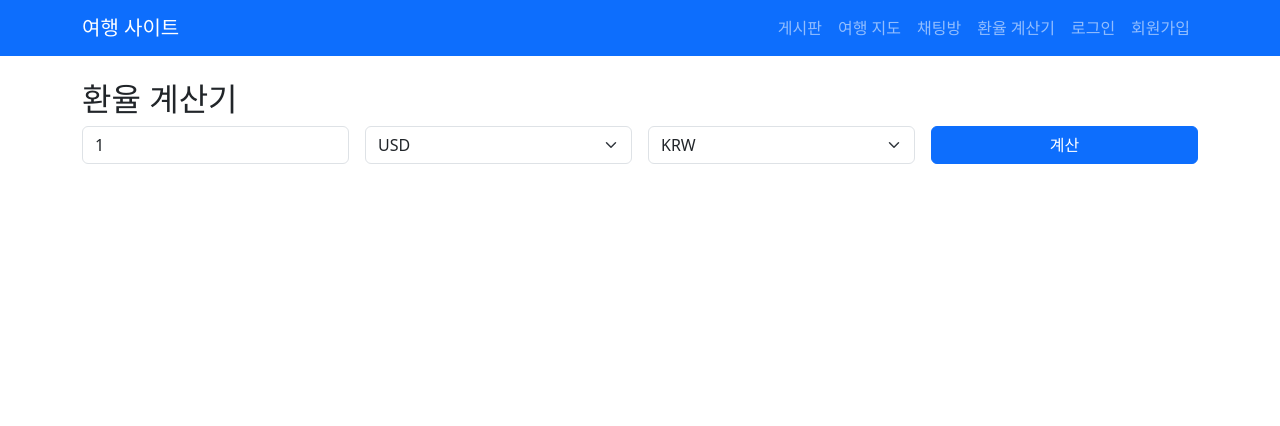
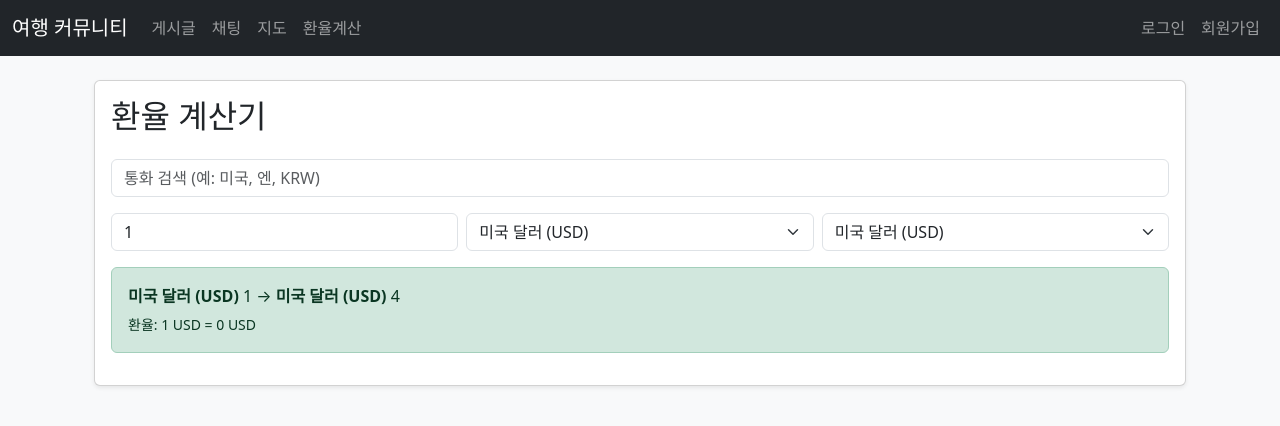
Before and after one commit to dcw15410-del/travel_site, a Flask app: page /currency in a window 1280 px wide. Shown: the top 426 px of the page. Run offline with Flask 3, Linux system fonts and the light colour scheme; data that the repository does not hold is empty; some libraries are stand-ins or nearby versions.

Commit message:
update-2025-09-27-am03:32

```diff
--- a/app.py
+++ b/app.py
@@ -3,7 +3,7 @@ eventlet.monkey_patch()
 
 from flask import Flask, render_template, request, redirect, session, flash, url_for, jsonify
 from flask_sqlalchemy import SQLAlchemy
-from flask_socketio import SocketIO, emit, join_room, leave_room
+from flask_socketio import SocketIO, emit, join_room, leave_room, disconnect
 from werkzeug.security import generate_password_hash, check_password_hash
 from werkzeug.utils import secure_filename
 from datetime import datetime
@@ -71,15 +71,14 @@ TIMEZONE_MAP = {
     "필리핀": "Asia/Manila",
     "태국": "Asia/Bangkok"
 }
-
-room_users = {room: 0 for room in CHAT_ROOMS}
-user_rooms = {}  # sid -> room
+room_users = {room: 0 for room in CHAT_ROOMS}  # 인원 관리
+user_rooms = {}  # 각 연결별 사용자가 들어간 방 추적 {sid: room}
 
 # -----------------------------
 # 공통 템플릿 변수
 # -----------------------------
 @app.context_processor
-def inject_common():
+def inject_user_and_subscription_and_times():
     user, subscribed = None, False
     if "user_id" in session:
         user = User.query.get(session["user_id"])
@@ -88,24 +87,28 @@ def inject_common():
 
     room_times = {}
     for room in CHAT_ROOMS:
-        tz = pytz.timezone(TIMEZONE_MAP[room])
-        room_times[room] = datetime.now(tz).strftime("%H:%M:%S")
+        try:
+            tz = pytz.timezone(TIMEZONE_MAP[room])
+            room_times[room] = datetime.now(tz).strftime("%H:%M:%S")
+        except Exception:
+            room_times[room] = datetime.utcnow().strftime("%H:%M:%S")
 
     return dict(
         current_user=user,
         is_subscribed=subscribed,
         chat_rooms=CHAT_ROOMS,
         room_times=room_times,
-        room_users=room_users
+        room_users=room_users,
+        timezone_map=TIMEZONE_MAP
     )
 
 # -----------------------------
-# 기본 라우트
+# 메인 / 글 관련 라우트
 # -----------------------------
 @app.route('/')
 def index():
-    posts = Post.query.order_by(Post.created_at.desc()).limit(3).all()
-    return render_template("index.html", posts=posts)
+    latest_posts = Post.query.order_by(Post.created_at.desc()).limit(3).all()
+    return render_template("index.html", posts=latest_posts)
 
 @app.route('/posts')
 def posts():
@@ -120,66 +123,89 @@ def post_detail(post_id):
 @app.route('/post/new', methods=['GET','POST'])
 def new_post():
     if "user_id" not in session:
-        flash("로그인이 필요합니다.")
+        flash("글 작성은 로그인 후 가능합니다.")
         return redirect(url_for('login'))
     if request.method == 'POST':
-        title = request.form['title']
-        content = request.form['content']
+        title = request.form.get('title','').strip()
+        content = request.form.get('content','').strip()
         file = request.files.get('image')
+
+        if not title or not content:
+            flash("제목과 내용을 입력하세요.")
+            return redirect(url_for('new_post'))
+
         filename = None
         if file and file.filename:
             filename = secure_filename(file.filename)
             file.save(os.path.join(app.config['UPLOAD_FOLDER'], filename))
-        excerpt = content[:280] + "..." if len(content) > 280 else content
-        post = Post(title=title, content=content, excerpt=excerpt, image=filename, user_id=session['user_id'])
+
+        excerpt = (content[:280] + '...') if len(content) > 280 else content
+        post = Post(title=title, content=content, excerpt=excerpt,
+                    image=filename, user_id=session['user_id'])
         db.session.add(post)
         db.session.commit()
+        flash("새 글이 등록되었습니다.")
         return redirect(url_for('posts'))
     return render_template("new_post.html")
 
 @app.route('/post/<int:post_id>/delete', methods=['POST'])
 def delete_post(post_id):
+    if "user_id" not in session:
+        flash("로그인 후 삭제 가능합니다.")
+        return redirect(url_for('login'))
+
     post = Post.query.get_or_404(post_id)
-    if session.get('user_id') != post.user_id:
-        flash("삭제 권한이 없습니다.")
-        return redirect(url_for('post_detail', post_id=post_id))
+    if post.user_id != session["user_id"]:
+        flash("본인 글만 삭제할 수 있습니다.")
+        return redirect(url_for('post_detail', post_id=post.id))
+
     db.session.delete(post)
     db.session.commit()
+    flash("게시글이 삭제되었습니다.")
     return redirect(url_for('posts'))
 
 # -----------------------------
-# 회원가입/로그인
+# 회원가입 / 로그인 / 로그아웃
 # -----------------------------
 @app.route('/register', methods=['GET','POST'])
 def register():
     if request.method == 'POST':
-        user = User(
-            username=request.form['username'],
-            nickname=request.form['nickname'],
-            email=request.form['email'],
-            password_hash=generate_password_hash(request.form['password'])
-        )
+        username = request.form.get('username','').strip()
+        nickname = request.form.get('nickname','').strip()
+        email = request.form.get('email','').strip().lower()
+        password = request.form.get('password','').strip()
+        if not all([username, nickname, email, password]):
+            flash("모든 항목을 입력해주세요.")
+            return redirect(url_for('register'))
+        if User.query.filter((User.username==username)|(User.email==email)|(User.nickname==nickname)).first():
+            flash("이미 존재하는 아이디, 이메일 또는 닉네임입니다.")
+            return redirect(url_for('register'))
+        pw_hash = generate_password_hash(password)
+        user = User(username=username, nickname=nickname, email=email, password_hash=pw_hash)
         db.session.add(user)
         db.session.commit()
-        flash("회원가입 완료!")
+        flash("회원가입 완료. 로그인 해주세요.")
         return redirect(url_for('login'))
     return render_template("register.html")
 
 @app.route('/login', methods=['GET','POST'])
 def login():
-    if request.method == 'POST':
-        user = User.query.filter_by(username=request.form['username']).first()
-        if user and check_password_hash(user.password_hash, request.form['password']):
+    if request.method=='POST':
+        username = request.form.get('username','').strip()
+        password = request.form.get('password','').strip()
+        user = User.query.filter_by(username=username).first()
+        if user and check_password_hash(user.password_hash, password):
             session['user_id'] = user.id
-            flash("로그인 성공")
+            flash(f"{user.nickname}님 환영합니다.")
             return redirect(url_for('index'))
-        flash("로그인 실패")
+        flash("로그인 실패: 아이디 또는 비밀번호 확인")
+        return redirect(url_for('login'))
     return render_template("login.html")
 
 @app.route('/logout')
 def logout():
     session.pop('user_id', None)
-    flash("로그아웃 완료")
+    flash("로그아웃되었습니다.")
     return redirect(url_for('index'))
 
 # -----------------------------
@@ -187,72 +213,165 @@ def logout():
 # -----------------------------
 @app.route('/subscribe', methods=['POST'])
 def subscribe():
-    email = request.form['email']
-    if not Subscriber.query.filter_by(email=email).first():
-        db.session.add(Subscriber(email=email))
+    email = None
+    if "user_id" in session:
+        user = User.query.get(session['user_id'])
+        email = user.email if user else None
+    else:
+        email = request.form.get('email','').strip().lower()
+    if not email:
+        flash("이메일이 필요합니다.")
+        return redirect(url_for('index'))
+    if Subscriber.query.filter_by(email=email).first():
+        flash("이미 구독 중입니다.")
+    else:
+        sub = Subscriber(email=email)
+        db.session.add(sub)
         db.session.commit()
-    flash("구독 완료")
-    return redirect(url_for('index'))
+        flash("구독이 완료되었습니다.")
+    return redirect(request.referrer or url_for('index'))
 
 # -----------------------------
 # 채팅 라우트
 # -----------------------------
 @app.route('/chat')
 def chat_rooms():
-    return render_template("chat_rooms.html")
+    return render_template('chat_rooms.html')
 
 @app.route('/chat/<room>')
 def chat(room):
+    if "user_id" not in session:
+        flash("채팅은 로그인 후 이용 가능합니다.")
+        return redirect(url_for('login'))
     if room not in CHAT_ROOMS:
-        flash("없는 채팅방")
+        flash("존재하지 않는 채팅방입니다.")
         return redirect(url_for('chat_rooms'))
     user = User.query.get(session['user_id'])
-    return render_template("chat.html", room=room, user=user)
+    return render_template('chat.html', messages=[], user=user, room=room)
 
 # -----------------------------
-# 지도 & 환율
+# 지도 라우트
 # -----------------------------
 @app.route('/map')
 def map_view():
     return render_template("map.html")
 
+# -----------------------------
+# 환율 계산 API
+# -----------------------------
+@app.route('/convert_currency')
+def convert_currency_api():
+    from_cur = request.args.get("from")
+    to_cur = request.args.get("to")
+    try:
+        amount = float(request.args.get('amount', '1') or '1')
+    except Exception:
+        amount = 1.0
+
+    currencies = {
+        "USD":"미국 달러","KRW":"대한민국 원","JPY":"일본 엔",
+        "EUR":"유로","CNY":"중국 위안","THB":"태국 바트",
+        "VND":"베트남 동","PHP":"필리핀 페소"
+    }
+
+    if not from_cur or not to_cur:
+        return jsonify({"error": "통화 파라미터가 필요합니다."}), 400
+
+    if from_cur not in currencies or to_cur not in currencies:
+        return jsonify({"error": "지원하지 않는 통화입니다."}), 400
+
+    try:
+        url = f"https://api.exchangerate.host/convert?from={from_cur}&to={to_cur}&amount={amount}"
+        resp = requests.get(url, timeout=10)
+        data = resp.json()
+
+        if data.get("result") is not None:
+            result = round(data.get("result", 4), 4)
+            rate = round(data.get("info", {}).get("rate", 0), 6)
+            return jsonify({"result": result, "rate": rate})
+
+        backup_url = f"https://open.er-api.com/v6/latest/{from_cur}"
+        r2 = requests.get(backup_url, timeout=10)
+        data2 = r2.json()
+
+        if data2.get("result") == "success" and to_cur in data2.get("rates", {}):
+            rate = data2["rates"][to_cur]
+            return jsonify({"result": round(amount * rate, 4), "rate": round(rate, 6)})
+
+        return jsonify({"error": "환율 계산 실패"}), 500
+
+    except Exception as e:
+        return jsonify({"error": f"서버 오류: {str(e)}"}), 500
+
+# -----------------------------
+# 환율 계산 페이지
+# -----------------------------
 @app.route('/currency')
 def currency_page():
-    return render_template("currency.html")
-
-@app.route('/convert_currency')
-def convert_currency():
-    from_cur = request.args.get("from")
-    to_cur = request.args.get("to")
-    amount = float(request.args.get("amount", 1))
-    url = f"https://api.exchangerate.host/convert?from={from_cur}&to={to_cur}&amount={amount}"
-    resp = requests.get(url).json()
-    return jsonify({"result": resp.get("result"), "rate": resp.get("info", {}).get("rate")})
+    currencies = {
+        "USD":"미국 달러","KRW":"대한민국 원","JPY":"일본 엔",
+        "EUR":"유로","CNY":"중국 위안","THB":"태국 바트",
+        "VND":"베트남 동","PHP":"필리핀 페소"
+    }
+    return render_template("currency.html", currencies=currencies)
 
 # -----------------------------
 # SocketIO 이벤트
 # -----------------------------
-@socketio.on("join")
+@socketio.on('join')
 def on_join(data):
-    room = data["room"]
-    user = data["user"]
+    room = data.get('room','한국')
+    nickname = data.get('user','익명')
     join_room(room)
-    room_users[room] += 1
-    emit("receive_message", {"user": "시스템", "msg": f"{user}님이 입장했습니다.", "time": datetime.now().strftime("%H:%M:%S")}, room=room)
-    socketio.emit("room_users_update", room_users)
 
-@socketio.on("leave")
+    # 인원 증가
+    room_users[room] = max(0, room_users.get(room, 0)) + 1
+    user_rooms[request.sid] = room  # 연결 추적
+
+    ts = datetime.now().strftime("%H:%M:%S")
+    emit('receive_message', {'user':'시스템','msg':f'{nickname}님이 입장했습니다.','time':ts}, room=room)
+
+    # 입장 즉시 인원수 전달
+    socketio.emit('room_users_update', room_users, broadcast=True)
+
+@socketio.on('leave')
 def on_leave(data):
-    room = data["room"]
-    user = data["user"]
+    room = data.get('room','한국')
+    nickname = data.get('user','익명')
     leave_room(room)
-    room_users[room] = max(0, room_users[room]-1)
-    emit("receive_message", {"user": "시스템", "msg": f"{user}님이 퇴장했습니다.", "time": datetime.now().strftime("%H:%M:%S")}, room=room)
-    socketio.emit("room_users_update", room_users)
 
-@socketio.on("send_message")
-def handle_message(data):
-    emit("receive_message", {"user": data["user"], "msg": data["msg"], "time": datetime.now().strftime("%H:%M:%S")}, room=data["room"])
+    if room in room_users and room_users[room] > 0:
+        room_users[room] -= 1
+
+    user_rooms.pop(request.sid, None)
+
+    ts = datetime.now().strftime("%H:%M:%S")
+    emit('receive_message', {'user':'시스템','msg':f'{nickname}님이 퇴장했습니다.', 'time':ts}, room=room)
+    socketio.emit('room_users_update', room_users, broadcast=True)
+
+@socketio.on('disconnect')
+def on_disconnect():
+    """브라우저 닫기 / 새로고침 등 비정상 종료 시 인원수 반영"""
+    room = user_rooms.pop(request.sid, None)
+    if room and room in room_users and room_users[room] > 0:
+        room_users[room] -= 1
+        socketio.emit('room_users_update', room_users, broadcast=True)
+
+@socketio.on('send_message')
+def handle_send_message(data):
+    room = data.get('room','한국')
+    text = data.get('msg','').strip()
+    nickname = data.get('user') or (session.get('user_id') and User.query.get(session['user_id']).nickname) or "익명"
+    if not text:
+        return
+    ts = datetime.utcnow()
+    try:
+        m = Message(room=room, nickname=nickname, text=text, created_at=ts)
+        db.session.add(m)
+        db.session.commit()
+    except Exception:
+        db.session.rollback()
+    emit('receive_message', {'user': nickname, 'msg': text, 'time': ts.strftime("%H:%M:%S")}, room=room)
 
 # -----------------------------
 # DB 생성
@@ -260,5 +379,9 @@ def handle_message(data):
 with app.app_context():
     db.create_all()
 
-if __name__ == "__main__":
-    socketio.run(app, debug=True)
+# -----------------------------
+# 실행
+# -----------------------------
+if __name__ == '__main__':
+    debug_mode = os.environ.get('FLASK_DEBUG', '0') == '1'
+    socketio.run(app, host='0.0.0.0', port=int(os.environ.get('PORT', 5000)), debug=debug_mode)
--- a/templates/base.html
+++ b/templates/base.html
@@ -2,19 +2,43 @@
 <html lang="ko">
 <head>
   <meta charset="UTF-8">
-  <title>{% block title %}여행 사이트{% endblock %}</title>
+  <title>{% block title %}여행 커뮤니티{% endblock %}</title>
+  <meta name="viewport" content="width=device-width, initial-scale=1.0">
+
+  <!-- Bootstrap -->
   <link href="https://cdn.jsdelivr.net/npm/bootstrap@5.3.2/dist/css/bootstrap.min.css" rel="stylesheet">
+
+  <!-- Custom Style -->
+  <style>
+    body { background-color:#f8f9fa; }
+    .navbar { margin-bottom:20px; }
+    .chat-box { height:400px; overflow-y:auto; background:#fff; border:1px solid #ddd; padding:10px; }
+    .chat-message { margin:5px 0; }
+    .chat-message .user { font-weight:bold; }
+    .chat-message .time { font-size:0.8em; color:#666; margin-left:6px; }
+    .chat-input { margin-top:10px; }
+  </style>
+
+  {% block head %}{% endblock %}
 </head>
 <body>
-  <nav class="navbar navbar-expand-lg navbar-dark bg-primary mb-4">
-    <div class="container">
-      <a class="navbar-brand" href="{{ url_for('index') }}">여행 사이트</a>
-      <ul class="navbar-nav ms-auto">
-        <li class="nav-item"><a class="nav-link" href="{{ url_for('posts') }}">게시판</a></li>
-        <li class="nav-item"><a class="nav-link" href="{{ url_for('map_view') }}">여행 지도</a></li>
-        <li class="nav-item"><a class="nav-link" href="{{ url_for('chat_rooms') }}">채팅방</a></li>
-        <li class="nav-item"><a class="nav-link" href="{{ url_for('currency_page') }}">환율 계산기</a></li>
+  <!-- 네비게이션 -->
+  <nav class="navbar navbar-expand-lg navbar-dark bg-dark">
+    <div class="container-fluid">
+      <a class="navbar-brand" href="{{ url_for('index') }}">여행 커뮤니티</a>
+      <button class="navbar-toggler" type="button" data-bs-toggle="collapse" data-bs-target="#navbarNav">
+        <span class="navbar-toggler-icon"></span>
+      </button>
+      <div class="collapse navbar-collapse" id="navbarNav">
+        <ul class="navbar-nav me-auto">
+          <li class="nav-item"><a class="nav-link" href="{{ url_for('posts') }}">게시글</a></li>
+          <li class="nav-item"><a class="nav-link" href="{{ url_for('chat_rooms') }}">채팅</a></li>
+          <li class="nav-item"><a class="nav-link" href="{{ url_for('map_view') }}">지도</a></li>
+          <li class="nav-item"><a class="nav-link" href="{{ url_for('currency_page') }}">환율계산</a></li>
+        </ul>
+        <ul class="navbar-nav">
           {% if current_user %}
+            <li class="nav-item"><span class="navbar-text">{{ current_user.nickname }}님</span></li>
             <li class="nav-item"><a class="nav-link" href="{{ url_for('logout') }}">로그아웃</a></li>
           {% else %}
             <li class="nav-item"><a class="nav-link" href="{{ url_for('login') }}">로그인</a></li>
@@ -22,18 +46,32 @@
           {% endif %}
         </ul>
       </div>
+    </div>
   </nav>
+
+  <!-- Flash 메시지 -->
   <div class="container">
     {% with messages = get_flashed_messages() %}
       {% if messages %}
         <div class="alert alert-info">
           {% for msg in messages %}
-            <p>{{ msg }}</p>
+            <div>{{ msg }}</div>
           {% endfor %}
         </div>
       {% endif %}
     {% endwith %}
+  </div>
+
+  <!-- 본문 -->
+  <div class="container">
     {% block content %}{% endblock %}
   </div>
+
+  <!-- Scripts -->
+  <script src="https://cdn.jsdelivr.net/npm/bootstrap@5.3.2/dist/js/bootstrap.bundle.min.js"></script>
+  <script src="https://cdnjs.cloudflare.com/ajax/libs/socket.io/4.7.2/socket.io.min.js"></script>
+  <script src="https://code.jquery.com/jquery-3.7.1.min.js"></script>
+
+  {% block scripts %}{% endblock %}
 </body>
 </html>
--- a/templates/currency.html
+++ b/templates/currency.html
@@ -1,39 +1,113 @@
 {% extends "base.html" %}
-{% block title %}환율 계산기{% endblock %}
+
 {% block content %}
-<h2>환율 계산기</h2>
-<form id="currency-form" class="row g-3">
-  <div class="col-md-3"><input type="number" id="amount" class="form-control" value="1"></div>
-  <div class="col-md-3">
-    <select id="from" class="form-select">
-      <option value="USD">USD</option><option value="KRW">KRW</option><option value="JPY">JPY</option>
-      <option value="EUR">EUR</option><option value="CNY">CNY</option><option value="THB">THB</option>
-      <option value="VND">VND</option><option value="PHP">PHP</option>
-    </select>
-  </div>
-  <div class="col-md-3">
-    <select id="to" class="form-select">
-      <option value="KRW">KRW</option><option value="USD">USD</option><option value="JPY">JPY</option>
-      <option value="EUR">EUR</option><option value="CNY">CNY</option><option value="THB">THB</option>
-      <option value="VND">VND</option><option value="PHP">PHP</option>
-    </select>
-  </div>
-  <div class="col-md-3"><button class="btn btn-primary w-100">계산</button></div>
-</form>
-<div id="result" class="mt-3"></div>
+<div class="container mt-4">
+    <div class="card shadow-sm">
+        <div class="card-body">
+            <h2 class="card-title mb-4">환율 계산기</h2>
+
+            <!-- 검색 가능한 통화 선택 -->
+            <div class="mb-3">
+                <input type="text" class="form-control" id="currency_search" placeholder="통화 검색 (예: 미국, 엔, KRW)">
+            </div>
+
+            <!-- 금액 입력 & 통화 선택 -->
+            <div class="row g-2 mb-3">
+                <div class="col-md-4">
+                    <input type="number" id="amount" class="form-control" placeholder="금액" value="1" min="0">
+                </div>
+                <div class="col-md-4">
+                    <select id="from_currency" class="form-select">
+                        {% for code, name in currencies.items() %}
+                        <option value="{{ code }}">{{ name }} ({{ code }})</option>
+                        {% endfor %}
+                    </select>
+                </div>
+                <div class="col-md-4">
+                    <select id="to_currency" class="form-select">
+                        {% for code, name in currencies.items() %}
+                        <option value="{{ code }}">{{ name }} ({{ code }})</option>
+                        {% endfor %}
+                    </select>
+                </div>
+            </div>
+
+            <!-- 변환 결과 표시 영역 -->
+            <div id="result_area" class="alert alert-info" style="display:none;"></div>
+        </div>
+    </div>
+</div>
+
+<!-- JS: 검색 + 실시간 환율 계산 -->
 <script>
-document.getElementById("currency-form").onsubmit = async e=>{
-  e.preventDefault();
-  const amount=document.getElementById("amount").value;
-  const from=document.getElementById("from").value;
-  const to=document.getElementById("to").value;
-  const res=await fetch(`/convert_currency?from=${from}&to=${to}&amount=${amount}`);
-  const data=await res.json();
-  if(data.error){
-    document.getElementById("result").innerHTML=`<div class="alert alert-danger">${data.error}</div>`;
-  }else{
-    document.getElementById("result").innerHTML=`<div class="alert alert-success">${amount} ${from} → ${data.result} ${to} (환율: ${data.rate})</div>`;
-  }
+const currencies = {};
+{% for code, name in currencies.items() %}
+currencies["{{ code }}"] = "{{ name }}";
+{% endfor %}
+
+const fromSelect = document.getElementById("from_currency");
+const toSelect = document.getElementById("to_currency");
+const searchInput = document.getElementById("currency_search");
+const amountInput = document.getElementById("amount");
+const resultArea = document.getElementById("result_area");
+
+// 통화 검색 필터
+searchInput.addEventListener("input", function() {
+    const term = searchInput.value.toLowerCase();
+    [fromSelect, toSelect].forEach(select => {
+        select.innerHTML = "";
+        for (let code in currencies) {
+            const name = currencies[code];
+            if(name.toLowerCase().includes(term) || code.toLowerCase().includes(term)) {
+                const opt = document.createElement("option");
+                opt.value = code;
+                opt.text = `${name} (${code})`;
+                select.appendChild(opt);
+            }
+        }
+    });
+    calculate(); // 검색 시 자동 계산
+});
+
+// 실시간 환율 변환
+function calculate() {
+    const amount = parseFloat(amountInput.value) || 1;
+    const from = fromSelect.value;
+    const to = toSelect.value;
+
+    if(!from || !to) return;
+
+    fetch(`/convert_currency?from=${from}&to=${to}&amount=${amount}`)
+    .then(res => res.json())
+    .then(data => {
+        if(data.error){
+            resultArea.style.display = "block";
+            resultArea.className = "alert alert-danger";
+            resultArea.innerHTML = `변환 실패: ${data.error}`;
+        } else {
+            resultArea.style.display = "block";
+            resultArea.className = "alert alert-success";
+            resultArea.innerHTML = `
+                <p class="mb-1"><strong>${currencies[from]} (${from})</strong> ${amount} →
+                <strong>${currencies[to]} (${to})</strong> ${data.result}</p>
+                <small>환율: 1 ${from} = ${data.rate} ${to}</small>
+            `;
+        }
+    })
+    .catch(err => {
+        resultArea.style.display = "block";
+        resultArea.className = "alert alert-danger";
+        resultArea.innerHTML = "API 호출 오류";
+        console.error(err);
+    });
 }
+
+// 이벤트: 입력/선택 변경 시 실시간 계산
+amountInput.addEventListener("input", calculate);
+fromSelect.addEventListener("change", calculate);
+toSelect.addEventListener("change", calculate);
+
+// 페이지 로딩 시 초기 계산
+window.addEventListener("load", calculate);
 </script>
 {% endblock %}
```
Also changed, not shown: templates/chat.html (+41 -23 lines), templates/chat_rooms.html (+35 -11 lines). Lines whose indentation alone changed are shown as unchanged.
